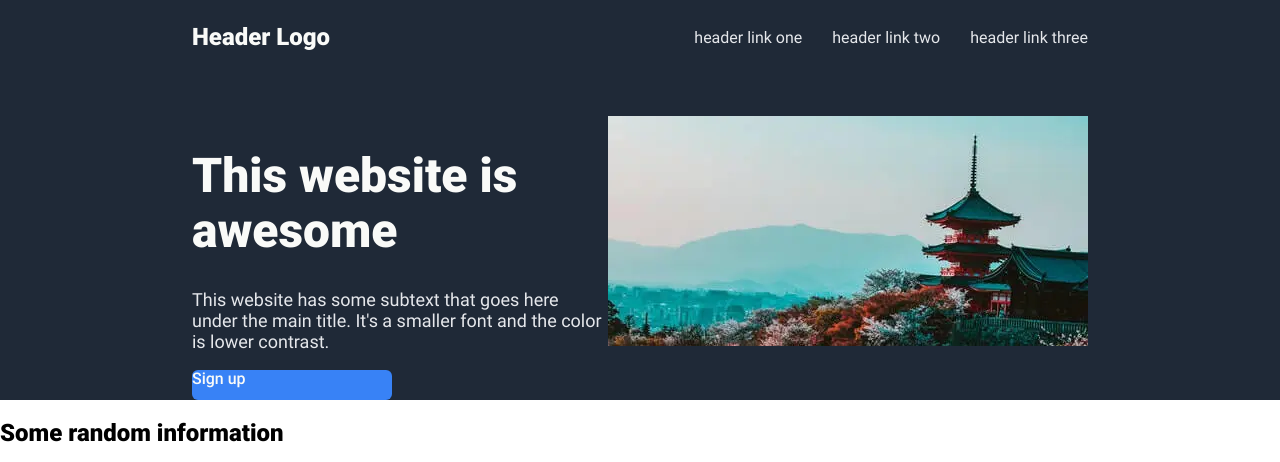
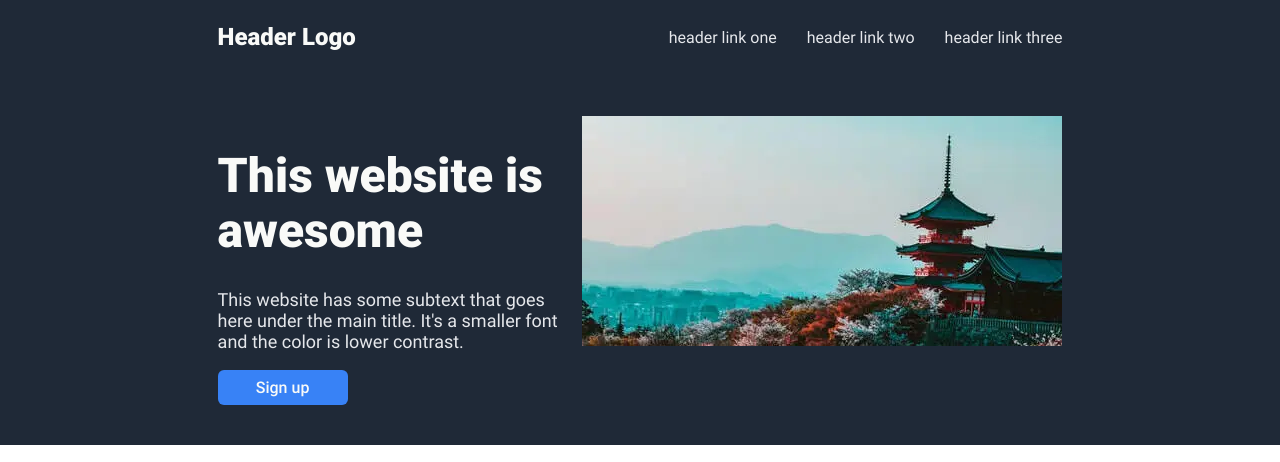
Before and after one commit to aegisnull/odin-landing-page, a plain HTML site: page index.html in a window 1280 px wide. Shown: the top 462 px of the page. Drawn offline with Linux system fonts and the light colour scheme.

Commit message:
Finish header section

```diff
--- a/styles/styles.scss
+++ b/styles/styles.scss
@@ -4,14 +4,13 @@
 
 .header {
     background-color: #1F2937;
-    height: 400px;
 
 
     &__menu-container {
     display: flex;
     align-items: center;
     justify-content: space-between;
-    padding: 0 15%;
+    padding: 0 17%;
 
         &_left {
         }
@@ -40,13 +39,12 @@
         }
 
     &__main {
-        padding: 40px 15%;
+        padding: 40px 17%;
         display: flex;
         flex-direction: row;
 
 
         &_left {
-            width: 50%;
 
         }
 
@@ -75,9 +73,12 @@
 
 .button {
     background-color: #3882F6;
-    height: 30px;
-    width: 200px;
+    height: 35px;
+    width: 130px;
     border-radius: 6px;
+    display: flex;
+    justify-content: center;
+    align-items: center;
 
     &__text {
         font-weight: 500;
```
Also changed, not shown: styles/styles.css.
